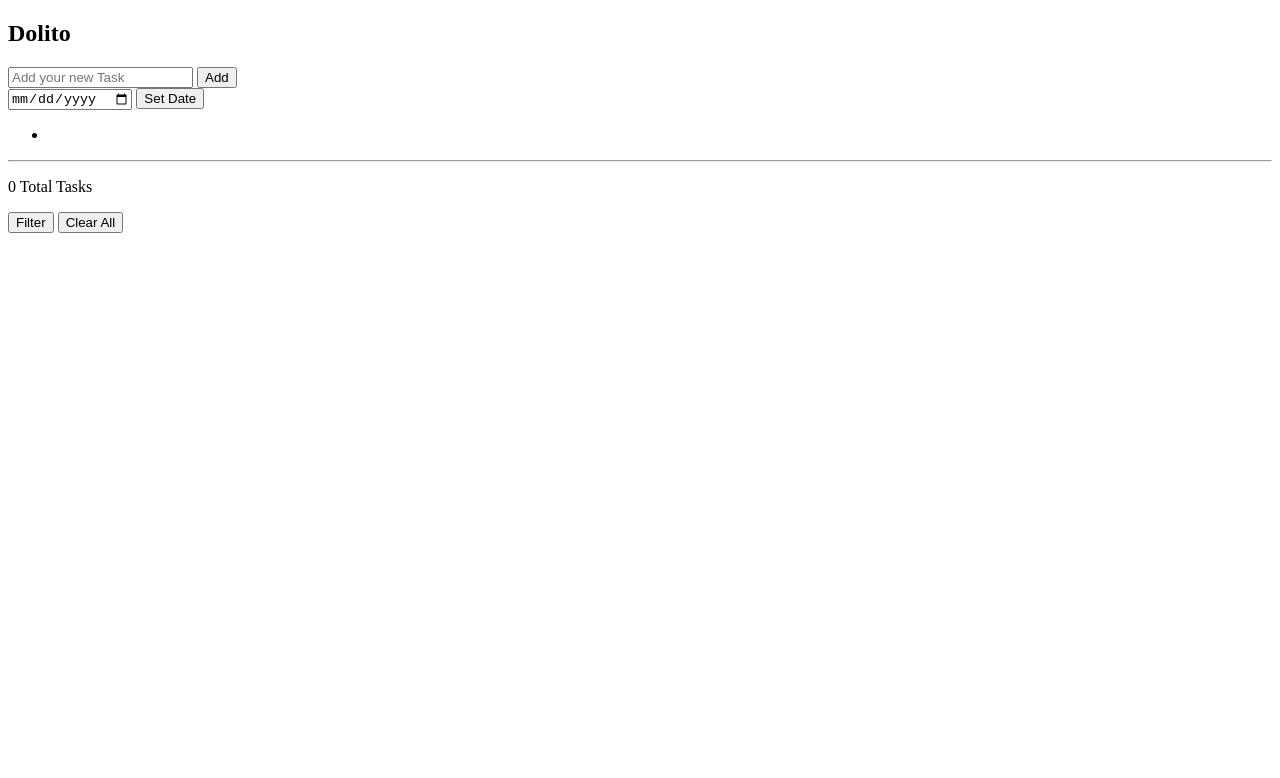
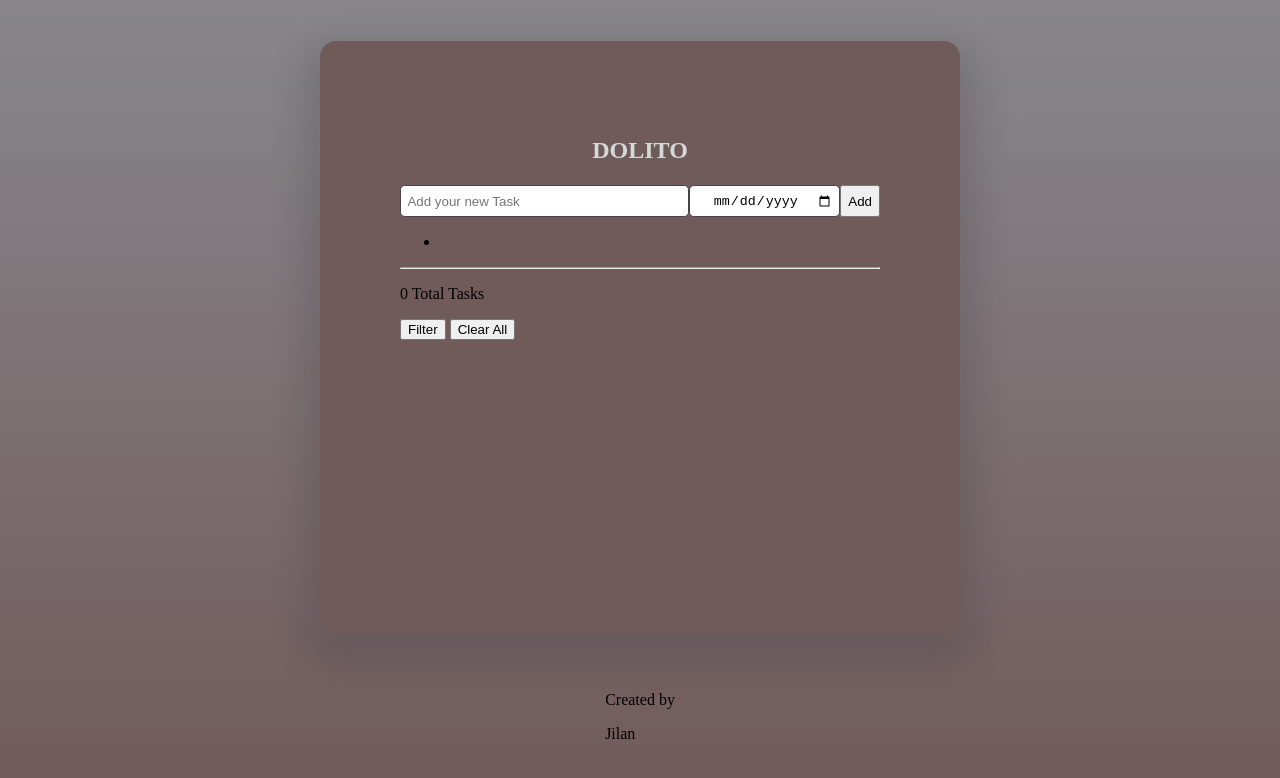
Before and after one commit to Revou-Coding-Camp/codingcamp-1-sep-2025-Miel-Code, a plain HTML site: page Index.html in a window 1280 px wide. Drawn offline with Linux system fonts and the light colour scheme.

Commit message:
Refactor HTML structure and enhance CSS styles for improved UI

```diff
--- a/CSS/style.css
+++ b/CSS/style.css
@@ -0,0 +1,67 @@
+:root{
+    --BGui: linear-gradient(
+        180deg,
+        rgba(55, 53, 62, 0.6) 2%,
+        #715A5A 100%
+        );
+        --dark: #37353e;
+        --grey: #44444E;
+        --mocca: #715A5A;
+        --light-white: #D3DAD9;
+}
+
+/* UI Style */
+body{
+    background: var(--BGui);
+    display: flex;
+    flex-direction: column;
+    margin: 0;
+    align-items: center;
+    justify-content: space-evenly;
+    height: 100vh;
+}
+
+/* Primary Content */
+
+h2{
+    margin: 0;
+}
+
+.primaryContent{
+    background-color: var(--mocca);
+    padding: 6rem 5rem;
+    justify-content: space-around;
+    height: 50%;
+    width: 60%;
+    max-width: 30rem;
+    border-radius: 1rem;
+    box-shadow: 0 1rem 2rem 1rem rgba(55, 53, 62, 0.2);
+}
+
+h2{
+    text-align: center;
+    text-transform: uppercase;
+    height: 3rem;
+    color: var(--light-white);
+}
+
+.input{
+    display: flex;
+    position: relative;
+
+}
+
+.input-field{
+    width: 100%;
+    padding: 0.4rem;
+    border-radius: 0.3rem;
+    border: 0.06px solid var(--grey)
+}
+
+.dateInput-field{
+    text-align: center;
+    width: 50%;
+    padding: 0.4rem;
+    border-radius: 0.3rem;
+    border: 0.06px solid var(--grey)
+}
--- a/Index.html
+++ b/Index.html
@@ -11,31 +11,29 @@
     <!-- Primary Content Start -->
     <section class="primaryContent">
         <h2>Dolito</h2>
-        <div class="taskInput">
-            <input type="text" placeholder="Add your new Task">
-            <button>Add</button>
+        <div class="input">
+            <input class="input-field" type="text" placeholder="Add your new Task" id="taskInput">
+            <input class="dateInput-field" type="date" id="dateInput">
+            <button class="btn" id="btn-addTask">Add</button>
         </div>
-        <div class="dateInput">
-            <input type="date">
-            <button>Set Date</button>
-        </div>
-        <div>
-            <ul>
-                <li></li>
+            <ul class="scroll">
+                <li id="taskList"></li>
             </ul>
-        </div>
         <div>
             <hr>
-            <p><span>0</span> Total Tasks</p>
-            <button>Filter</button>
-            <button>Clear All</button>
+            <div>
+                <p><span>0</span> Total Tasks</p>
+                <button type="button" class="btn" id="btn-filter">Filter</button>
+                <button type="button" class="btn" id="btn-clearAll">Clear All</button>
+            </div>
         </div>
     </section>
     <!-- Primary Content End -->
 
     <!-- Footer Start -->
     <footer>
-
+        <p class="createdBy">Created by</p>
+        <p class="creatorName">Jilan</p>
     </footer>
     <!-- Footer End -->
 </body>
```
